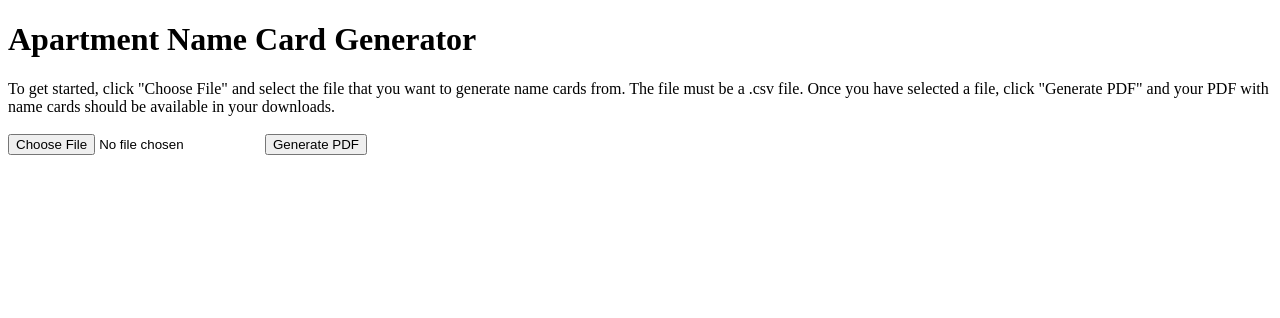
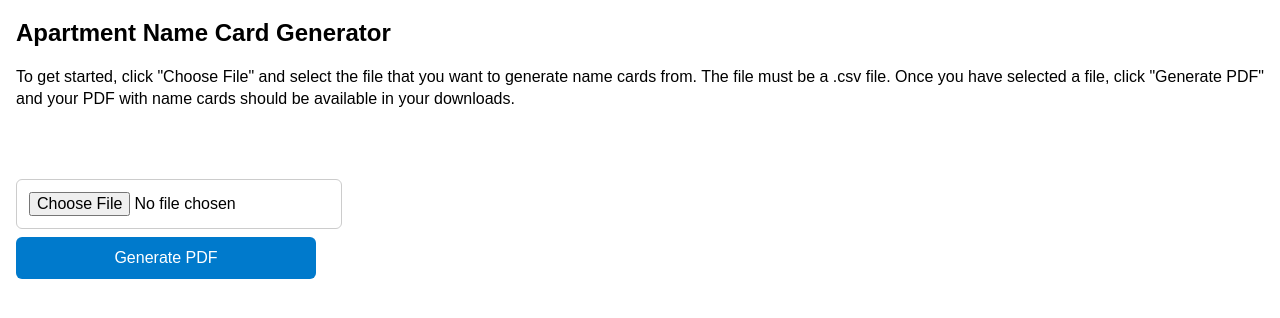
Before and after one commit to samirkt/delivery_matters_mail, a plain HTML site: page index.html in a window 1280 px wide. Drawn offline with nearby package versions, Linux system fonts and the light colour scheme.

Commit message:
Formatting updates

```diff
--- a/index.html
+++ b/index.html
@@ -5,10 +5,51 @@
   <title>Name Card Generator</title>
   <script src="https://cdnjs.cloudflare.com/ajax/libs/PapaParse/5.4.1/papaparse.min.js"></script>
   <script src="https://cdn.jsdelivr.net/npm/pdf-lib@1.17.1/dist/pdf-lib.min.js"></script>
+  <meta name="viewport" content="width=device-width, initial-scale=1">
+  <style>
+    body {
+      font-family: Arial, sans-serif;
+      margin: 1rem;
+      line-height: 1.4;
+      font-size: 16px; /* good base size for mobile */
+    }
+
+    h1 {
+      font-size: 1.5rem;
+      margin-bottom: 0.75rem;
+    }
+
+    p {
+      margin-bottom: 1rem;
+    }
+
+    input[type="file"],
+    button {
+      display: block;
+      width: 100%;
+      max-width: 300px;
+      margin: 0.5rem 0;
+      padding: 0.75rem;
+      font-size: 1rem;
+      border-radius: 6px;
+      border: 1px solid #ccc;
+    }
+
+    button {
+      background-color: #007acc;
+      color: white;
+      border: none;
+      cursor: pointer;
+    }
+
+    button:hover {
+      background-color: #005ea0;
+    }
+  </style>
 </head>
 <body>
   <h1>Apartment Name Card Generator</h1>
-  <body>To get started, click "Choose File" and select the file that you want to generate name cards from. The file must be a .csv file. Once you have selected a file, click "Generate PDF" and your PDF with name cards should be available in your downloads.</body>
+  <p>To get started, click "Choose File" and select the file that you want to generate name cards from. The file must be a .csv file. Once you have selected a file, click "Generate PDF" and your PDF with name cards should be available in your downloads.</p>
   <br>
   <br>
   <input type="file" id="csvFile" accept=".csv" />
```
